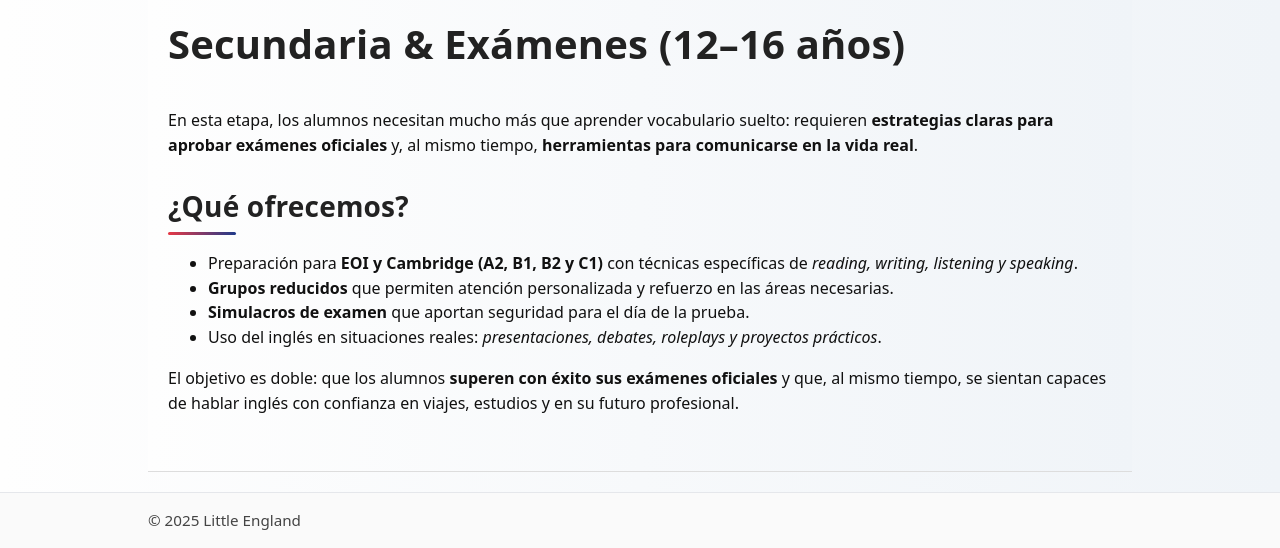
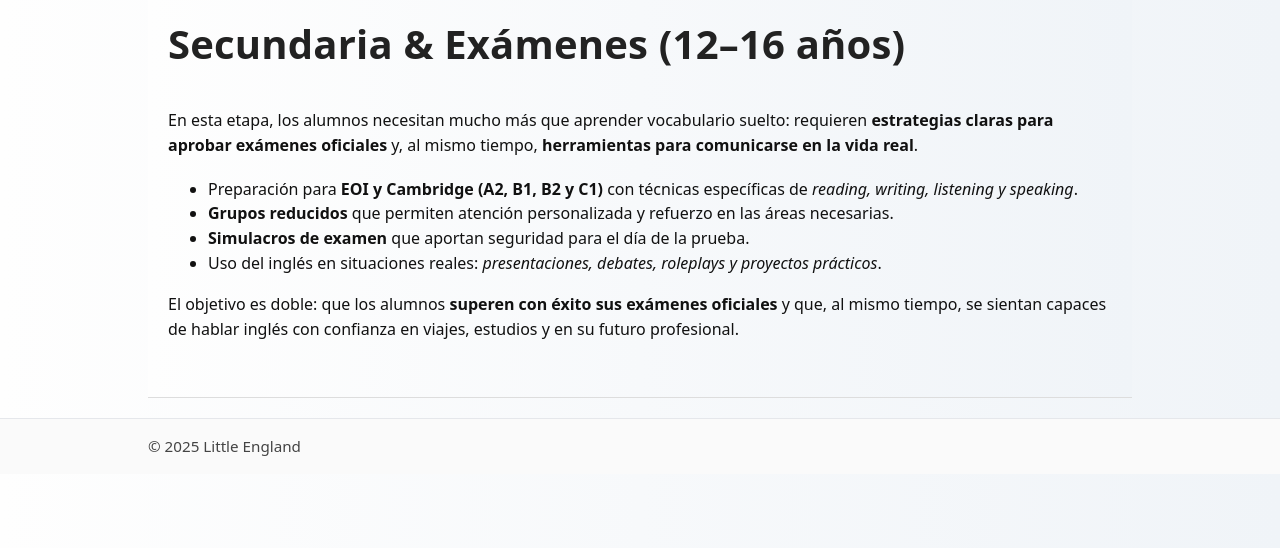
Before and after one commit to dixonbruce/englishco, a Jekyll site: the page built from secundaria.html, in a window 1280 px wide and 1194 px high. Shown: the part 646-1194 px from the top of the window. Built offline with Jekyll 4.4.1, drawn with Linux system fonts in a browser that asks for light colours.

Commit message:
Update secundaria.html

```diff
--- a/secundaria.html
+++ b/secundaria.html
@@ -24,7 +24,7 @@ section: "cursos"
         <strong>herramientas para comunicarse en la vida real</strong>.
       </p>
 
-      <h2>¿Qué ofrecemos?</h2>
+
       <ul>
         <li>Preparación para <strong>EOI y Cambridge (A2, B1, B2 y C1)</strong> con técnicas específicas de <em>reading, writing, listening y speaking</em>.</li>
         <li><strong>Grupos reducidos</strong> que permiten atención personalizada y refuerzo en las áreas necesarias.</li>
```
